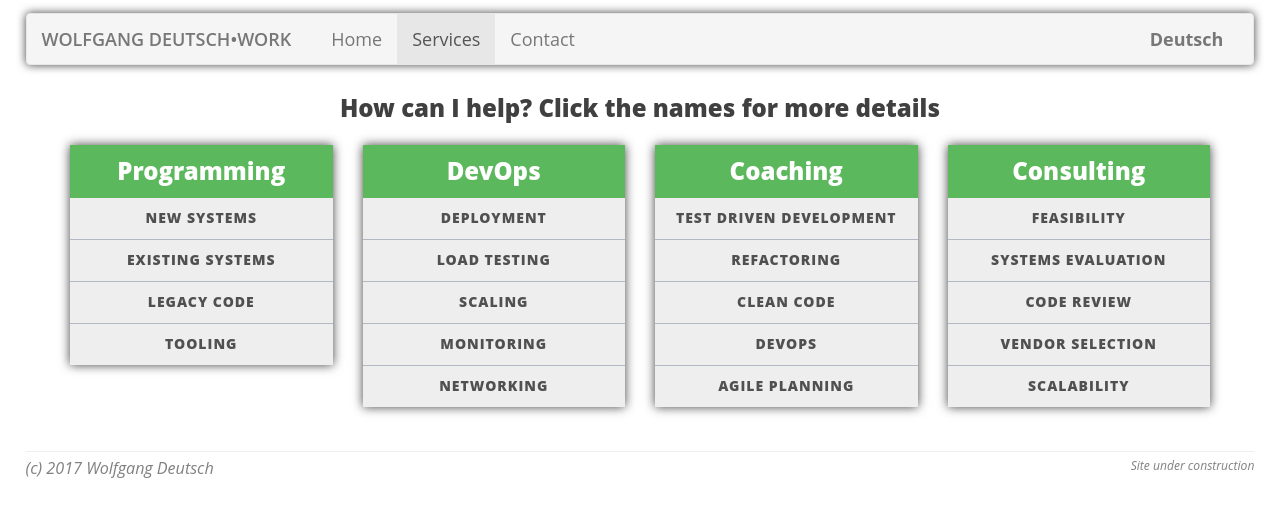
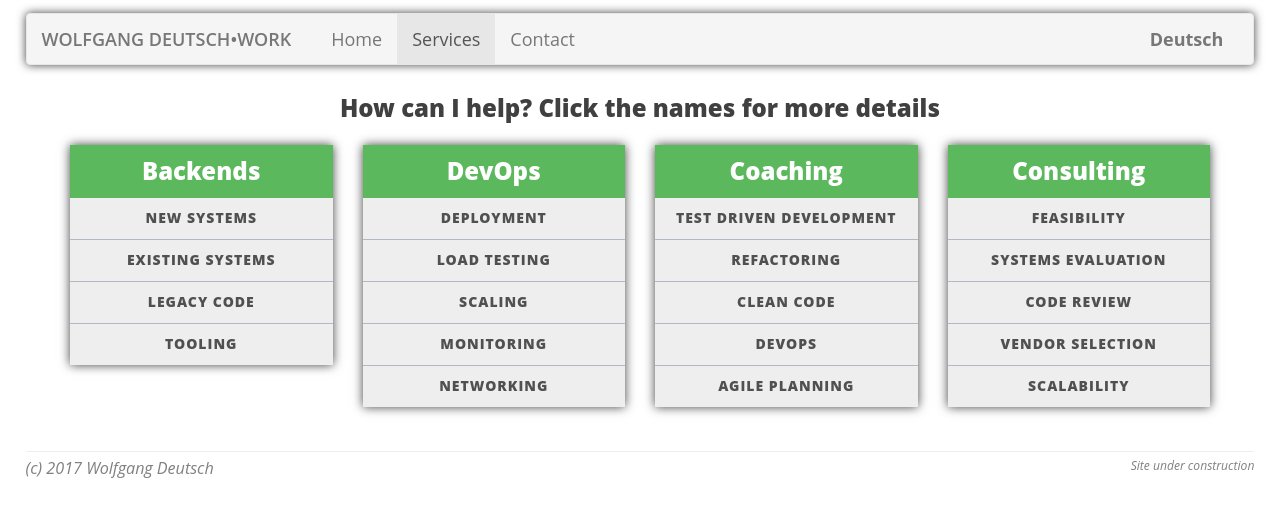
Before and after one commit to wolfgang-wdw/wolfgang-wdw.github.io, a Jekyll site: the page built from _pages/services_en.md, in a window 1280 px wide. Shown: the top 517 px of the page. Built offline with Jekyll 4.4.1, drawn with Linux system fonts in a browser that asks for light colours; nearby versions of some CDN libraries.

Commit message:
Rename Programming section to Backends

```diff
--- a/_config.yml
+++ b/_config.yml
@@ -25,7 +25,7 @@ nav:
 services:
   languages:
     en:
-      - name: Programming
+      - name: Backends
         id: code
         sections:
           - New Systems
@@ -57,7 +57,7 @@ services:
           - Vendor Selection
           - Scalability
     de:
-      - name: Programmierung
+      - name: Backends
         id: code
         sections:
           - Neue Systeme
```
